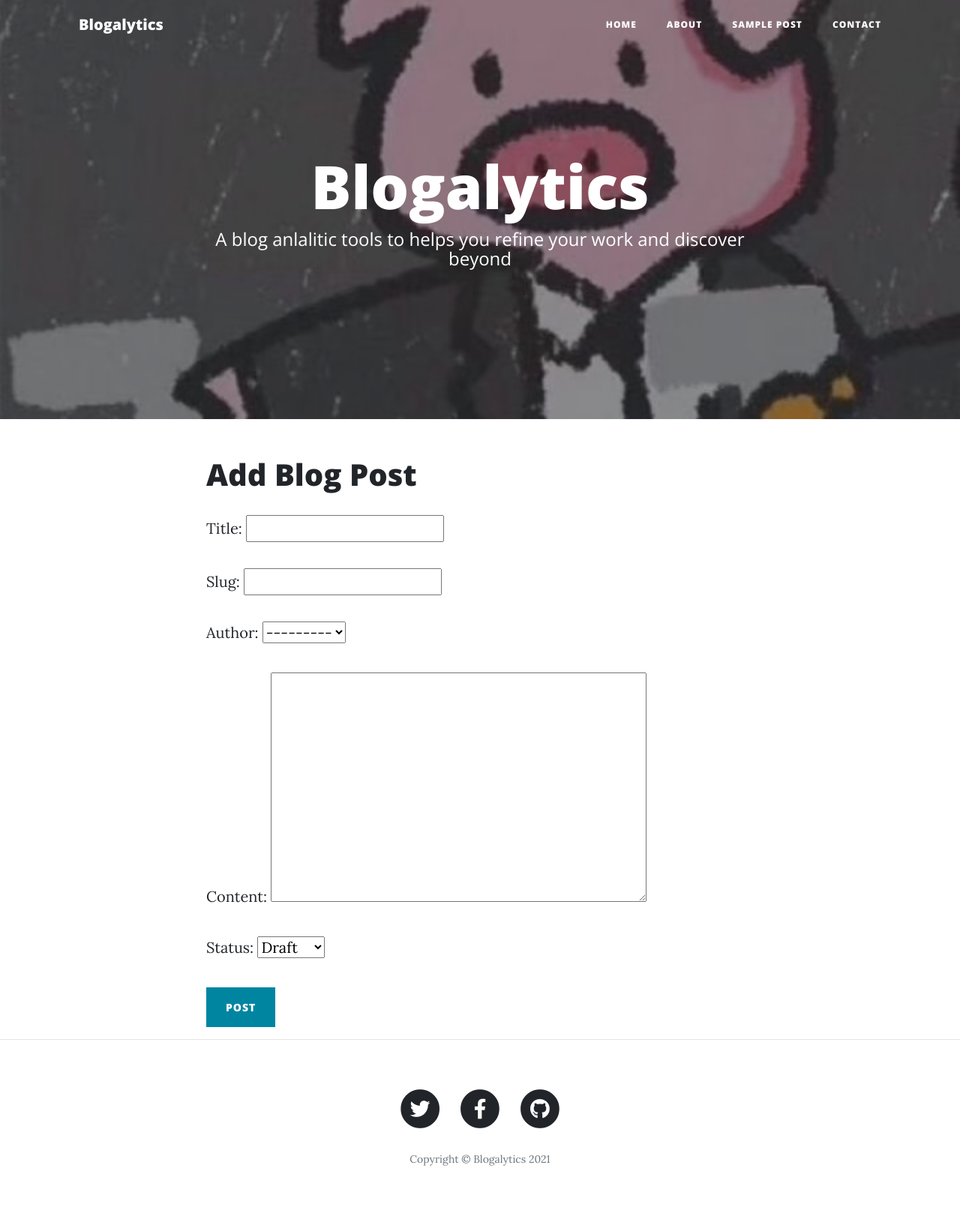
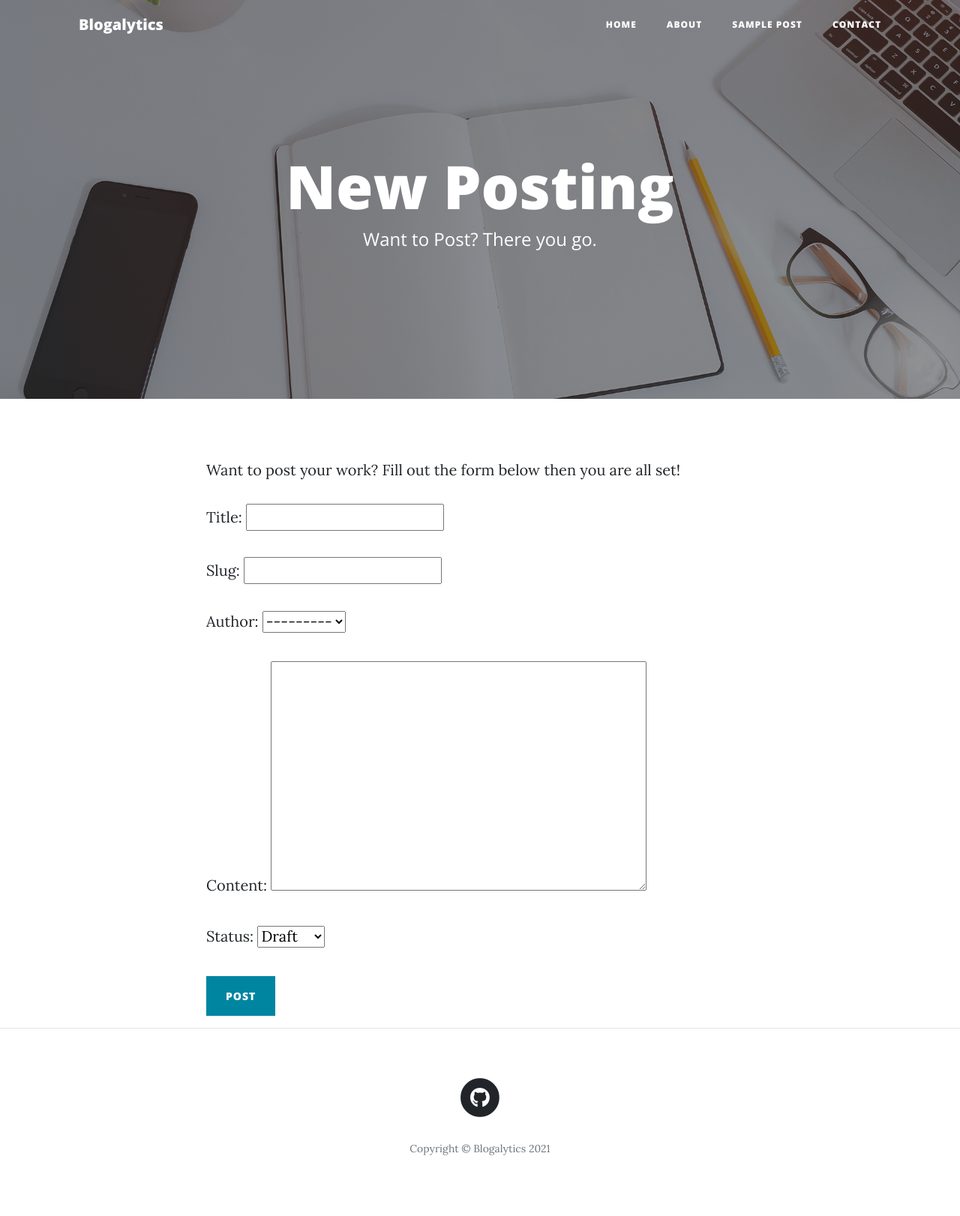
Before and after one commit to paroniriaa/Blogalytics, a Django app: page /add_post/ in a window 1280 px wide. Shown: the whole page at 75% size. After the commit the page ends 1541 px from the top, so only its background shows below. Run offline with Django 3.2, Linux system fonts and the light colour scheme; some libraries are stand-ins or nearby versions.

Commit message:
little change

```diff
--- a/templates/add_post.html
+++ b/templates/add_post.html
@@ -1,13 +1,47 @@
-{% extends 'base.html' %}
 
+{% extends "base.html" %}
+
+{% load static %}
 {% block content %}
+  <!-- Page Header -->
+  <header class="masthead" style="background-image: url('{% static 'img/home-bg.jpg' %}')">
+    <div class="overlay"></div>
+    <div class="container">
+      <div class="row">
+        <div class="col-lg-8 col-md-10 mx-auto">
+          <div class="page-heading">
+            <h1>New Posting</h1>
+            <span class="subheading">Want to Post? There you go.</span>
+          </div>
+        </div>
+      </div>
+    </div>
+  </header>
 
-<h1>Add Blog Post</h1>
+    <!-- Main Content -->
+    <div class="container">
+        <div class="row">
+          <div class="col-lg-8 col-md-10 mx-auto">
+            <p>Want to post your work? Fill out the form below then you are all set!</p>
+            <form method="POST">
+                <input type="hidden" name="csrfmiddlewaretoken" value="TLsmCvYpWagiLlLBLpcqZUu0xrB1QQ1TJ3dsNVHvghToHRtDVI2XLqxM3pEvRLx9">
+                  <label for="id_title">Title:</label>
+                    <input type="text" name="title" maxlength="200" required id="id_title">
+                <p><label for="id_slug">Slug:</label> <input type="text" name="slug" maxlength="200" required id="id_slug"></p>
+                <p><label for="id_author">Author:</label> <select name="author" required id="id_author">
+                <option value="" selected>---------</option>
+                <option value="1">joe</option>
+                </select></p>
+                <p><label for="id_content">Content:</label> <textarea name="content" cols="40" rows="10" required id="id_content">
+                </textarea></p>
+                <p><label for="id_status">Status:</label> <select name="status" id="id_status">
+                <option value="0" selected>Draft</option>
+                <option value="1">Publish</option>
+                </select></p>
+                <button class='btn btn-primary'>Post</button>
+            </form>
+        </div>
+    </div>
+  </div>
 
-<form method="POST">
-    {% csrf_token %}
-    {{ form.as_p }}
-    <button class='btn btn-primary'>Post</button>
-</form>
-
-{% endblock content %}
+{% endblock %}
--- a/templates/base.html
+++ b/templates/base.html
@@ -7,6 +7,7 @@
   <meta name="viewport" content="width=device-width, initial-scale=1, shrink-to-fit=no">
   <meta name="description" content="">
   <meta name="author" content="">
+  <title>Blogalytics</title>
 
   {% load static %}
 
@@ -52,31 +53,10 @@
     </div>
   </nav>
 
-  <!-- Page Header -->
-  <header class="masthead" style="background-image: url('{% static 'img/me.jpg' %}')">
-    <div class="overlay"></div>
-    <div class="container">
-      <div class="row">
-        <div class="col-lg-8 col-md-10 mx-auto">
-          <div class="site-heading">
-            <h1>Blogalytics</h1>
-            <span class="subheading">A blog anlalitic tools to helps you refine your work and discover beyond</span>
-          </div>
-        </div>
-      </div>
-    </div>
-  </header>
+  {% block content %}
 
-  <!-- Main Content -->
-  <div class="container">
-    <div class="row">
-      <div class="col-lg-8 col-md-10 mx-auto">
-        {% block content %}
 
-        {% endblock %}
-      </div>
-    </div>
-  </div>
+  {% endblock %}
 
   <hr>
 
@@ -86,22 +66,6 @@
       <div class="row">
         <div class="col-lg-8 col-md-10 mx-auto">
           <ul class="list-inline text-center">
-            <li class="list-inline-item">
-              <a href="http://127.0.0.1:8000/">
-                <span class="fa-stack fa-lg">
-                  <i class="fas fa-circle fa-stack-2x"></i>
-                  <i class="fab fa-twitter fa-stack-1x fa-inverse"></i>
-                </span>
-              </a>
-            </li>
-            <li class="list-inline-item">
-              <a href="http://127.0.0.1:8000/">
-                <span class="fa-stack fa-lg">
-                  <i class="fas fa-circle fa-stack-2x"></i>
-                  <i class="fab fa-facebook-f fa-stack-1x fa-inverse"></i>
-                </span>
-              </a>
-            </li>
             <li class="list-inline-item">
               <a href="https://github.com/cs130-w21/15/tree/basic-platform">
                 <span class="fa-stack fa-lg">
```
Also changed, not shown: templates/index.html (+25 -49 lines), templates/post_detail.html (+29 -5 lines), blog/static/img/starrynight.jpg (added).
